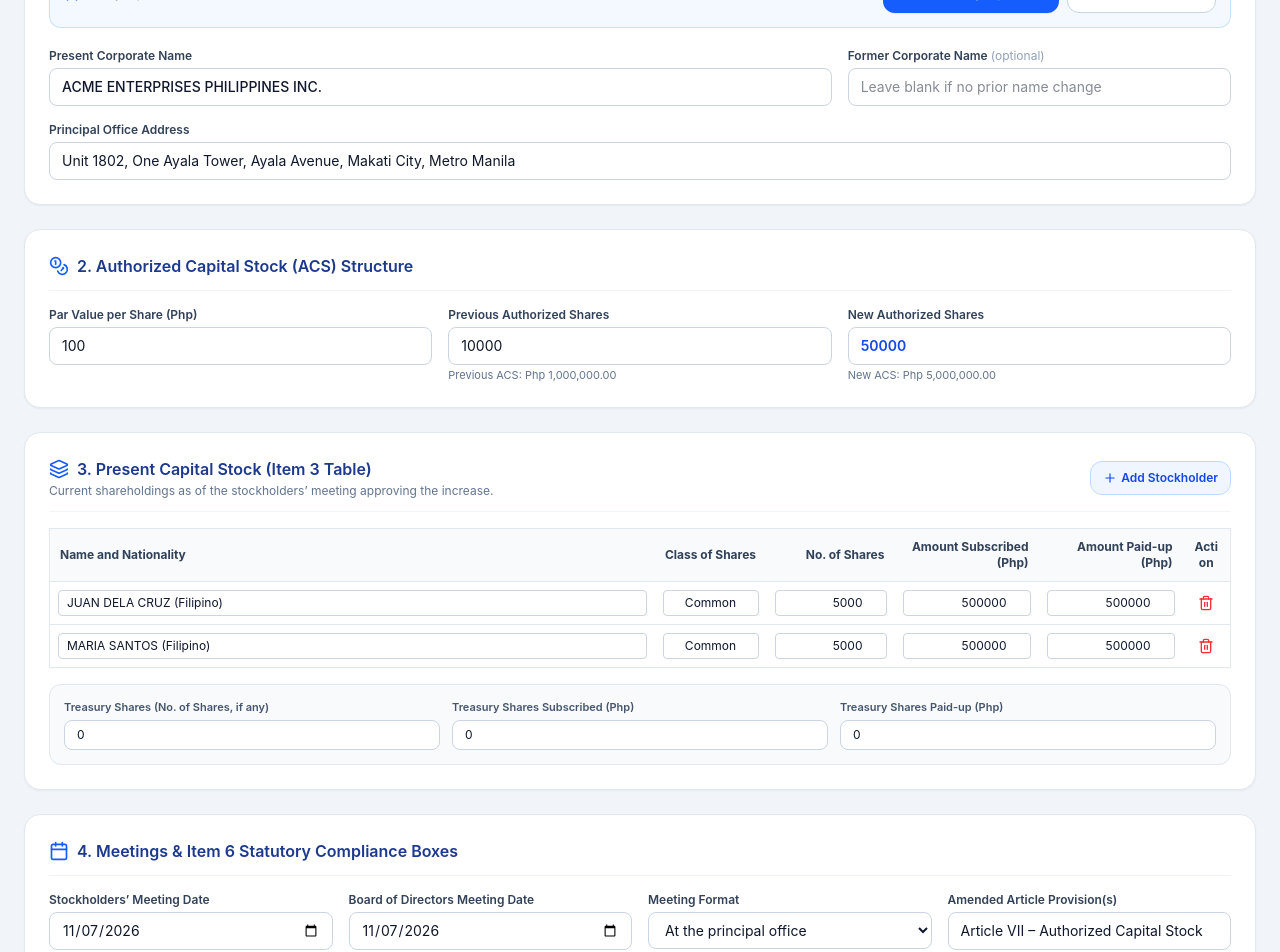
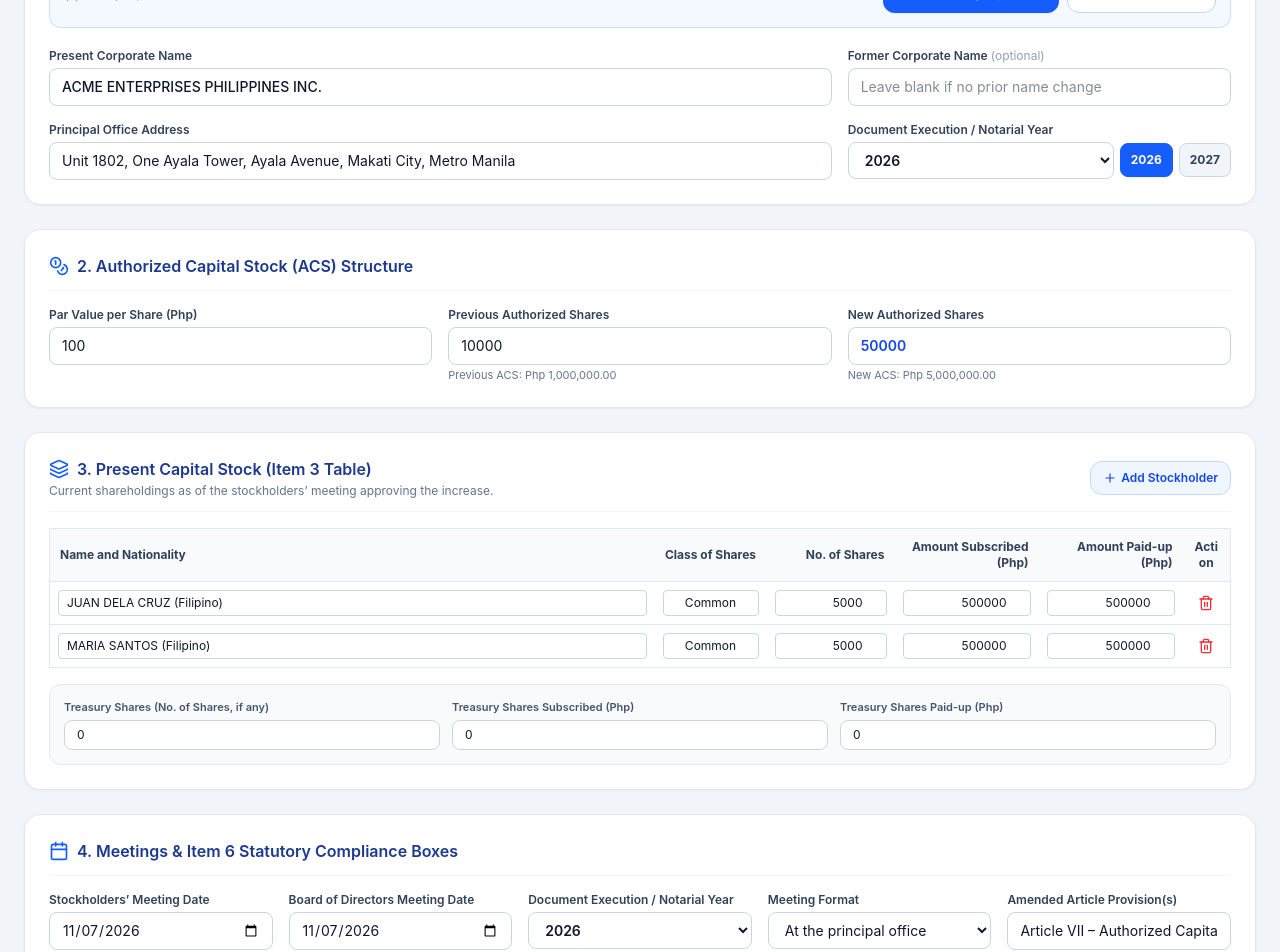
Before and after one commit to janssenbel/my-sec-increase.ai, a React (Vite) app: page / in a window 1280 px wide. Shown: the part 340-1292 px from the top of the page. Built offline with nearby package versions, Linux system fonts and the light colour scheme.

Commit message:
feat: add customizable execution year for documents
Allow users to select a specific document execution and notarial year instead of defaulting to the current year. Updates UI components and export utilities to incorporate this field.

```diff
--- a/src/App.tsx
+++ b/src/App.tsx
@@ -896,7 +896,7 @@ export default function App() {
                   />
                 </div>
 
-                <div className="lg:col-span-3">
+                <div className="lg:col-span-2">
                   <label className="block text-xs font-semibold text-slate-700 mb-1">
                     Principal Office Address
                   </label>
@@ -907,6 +907,46 @@ export default function App() {
                     className="w-full px-3 py-2 text-sm border border-slate-300 rounded-lg focus:outline-none focus:ring-2 focus:ring-blue-500"
                     placeholder="Unit, Building, Street, Barangay, City, Province"
                   />
+                </div>
+
+                <div>
+                  <label className="block text-xs font-semibold text-slate-700 mb-1">
+                    Document Execution / Notarial Year
+                  </label>
+                  <div className="flex items-center gap-1.5">
+                    <select
+                      aria-label="Document Execution Year"
+                      value={formData.execYear || String(new Date().getFullYear())}
+                      onChange={e => updateField('execYear', e.target.value)}
+                      className="flex-1 px-3 py-2 text-sm font-semibold border border-slate-300 rounded-lg focus:outline-none focus:ring-2 focus:ring-blue-500"
+                    >
+                      <option value="2025">2025</option>
+                      <option value="2026">2026</option>
+                      <option value="2027">2027</option>
+                      <option value="2028">2028</option>
+                      <option value="2029">2029</option>
+                      <option value="2030">2030</option>
+                      <option value="____">Blank (____)</option>
+                    </select>
+                    {(['2026', '2027'] as const).map(yr => {
+                      const currentYr = formData.execYear || String(new Date().getFullYear());
+                      const isActive = currentYr === yr;
+                      return (
+                        <button
+                          key={yr}
+                          type="button"
+                          onClick={() => updateField('execYear', yr)}
+                          className={`px-2.5 py-2 text-xs font-bold rounded-lg border transition-colors shrink-0 ${
+                            isActive
+                              ? 'bg-blue-600 text-white border-blue-600 shadow-2xs'
+                              : 'bg-slate-100 dark:bg-slate-800 text-slate-700 dark:text-slate-300 border-slate-300 dark:border-slate-700 hover:bg-slate-200 dark:hover:bg-slate-700'
+                          }`}
+                        >
+                          {yr}
+                        </button>
+                      );
+                    })}
+                  </div>
                 </div>
               </div>
             </section>
@@ -1250,7 +1290,7 @@ export default function App() {
                 <span>4. Meetings &amp; Item 6 Statutory Compliance Boxes</span>
               </div>
 
-              <div className="grid grid-cols-1 md:grid-cols-2 lg:grid-cols-4 gap-4 mb-5">
+              <div className="grid grid-cols-1 md:grid-cols-2 lg:grid-cols-5 gap-4 mb-5">
                 <div>
                   <label className="block text-xs font-semibold text-slate-700 dark:text-slate-300 mb-1">
                     Stockholders&rsquo; Meeting Date
@@ -1273,6 +1313,26 @@ export default function App() {
                     onChange={e => updateField('bodMeetingDate', e.target.value)}
                     className="w-full px-3 py-2 text-sm border border-slate-300 rounded-lg focus:outline-none focus:ring-2 focus:ring-blue-500"
                   />
+                </div>
+
+                <div>
+                  <label className="block text-xs font-semibold text-slate-700 dark:text-slate-300 mb-1">
+                    Document Execution / Notarial Year
+                  </label>
+                  <select
+                    aria-label="Document Execution Year"
+                    value={formData.execYear || String(new Date().getFullYear())}
+                    onChange={e => updateField('execYear', e.target.value)}
+                    className="w-full px-3 py-2 text-sm font-semibold border border-slate-300 rounded-lg focus:outline-none focus:ring-2 focus:ring-blue-500"
+                  >
+                    <option value="2025">2025</option>
+                    <option value="2026">2026</option>
+                    <option value="2027">2027</option>
+                    <option value="2028">2028</option>
+                    <option value="2029">2029</option>
+                    <option value="2030">2030</option>
+                    <option value="____">Blank (____)</option>
+                  </select>
                 </div>
 
                 <div>
@@ -2291,11 +2351,26 @@ export default function App() {
           {/* Top Control Bar for Preview */}
           <div className="bg-slate-800 text-white p-3 rounded-2xl mb-4 sm:mb-6 space-y-2.5 text-xs print:hidden no-print">
             <div className="flex flex-wrap items-center justify-between gap-2.5">
-              <div className="flex items-center gap-2">
+              <div className="flex flex-wrap items-center gap-2.5">
                 <span className="font-semibold text-slate-100">A4 Document Preview</span>
-                <span className="hidden sm:inline text-slate-400">
-                  &bull; Separate A4 PDF &amp; Word Files Packaged in ZIP
-                </span>
+                <div className="flex items-center gap-1.5 bg-slate-900/80 border border-slate-700 px-2.5 py-1 rounded-xl">
+                  <Calendar className="w-3.5 h-3.5 text-blue-400 shrink-0" />
+                  <span className="text-slate-300 font-medium">Document Year:</span>
+                  <select
+                    aria-label="Document Year in Preview"
+                    value={formData.execYear || String(new Date().getFullYear())}
+                    onChange={e => updateField('execYear', e.target.value)}
+                    className="bg-slate-800 text-white font-bold px-2 py-0.5 rounded border border-slate-600 focus:outline-none focus:ring-1 focus:ring-blue-400 text-xs"
+                  >
+                    <option value="2025">2025</option>
+                    <option value="2026">2026</option>
+                    <option value="2027">2027</option>
+                    <option value="2028">2028</option>
+                    <option value="2029">2029</option>
+                    <option value="2030">2030</option>
+                    <option value="____">Blank (____)</option>
+                  </select>
+                </div>
               </div>
               <div className="flex flex-wrap items-center gap-2 w-full sm:w-auto justify-between sm:justify-end">
                 <button
--- a/src/components/DocumentRenderer.tsx
+++ b/src/components/DocumentRenderer.tsx
@@ -113,8 +113,11 @@ export const DocumentRenderer: React.FC<DocumentRendererProps> = ({
   const newAcs = newShares * par;
   const increase = newAcs - oldAcs;
 
-  // Series Year
-  const execYear = new Date().getFullYear();
+  // Series / Execution Year
+  const execYear =
+    data.execYear !== undefined && String(data.execYear).trim() !== ''
+      ? String(data.execYear).trim()
+      : String(new Date().getFullYear());
 
   const shMeetingDateStr = data.shMeetingDate
     ? new Date(data.shMeetingDate).toLocaleDateString('en-US', {
--- a/src/types.ts
+++ b/src/types.ts
@@ -43,6 +43,7 @@ export interface SecFormData {
   principalAddress: string;
   execCity: string;
   execDate: string;
+  execYear?: string;
 
   // 2. Capital Stock Details
   parValue: number;
--- a/src/utils/initialData.ts
+++ b/src/utils/initialData.ts
@@ -6,6 +6,7 @@ export const initialFormData: SecFormData = {
   principalAddress: 'Unit 1802, One Ayala Tower, Ayala Avenue, Makati City, Metro Manila',
   execCity: '',
   execDate: '',
+  execYear: String(new Date().getFullYear()),
 
   parValue: 100.0,
   oldShares: 10000,
@@ -109,6 +110,7 @@ export function createBlankFormData(): SecFormData {
     principalAddress: '',
     execCity: '',
     execDate: '',
+    execYear: String(new Date().getFullYear()),
 
     parValue: 100.0,
     oldShares: 0,
--- a/src/utils/pdfExport.ts
+++ b/src/utils/pdfExport.ts
@@ -227,7 +227,7 @@ function drawVenueBlock(doc: jsPDF, currentY: number, bracketChar: ')' | ']' = '
   return y + 7;
 }
 
-function drawNotaryBlock(doc: jsPDF, currentY: number, execYear: number): number {
+function drawNotaryBlock(doc: jsPDF, currentY: number, execYear: string | number): number {
   let y = ensureSpace(doc, currentY, 28);
   y += 4;
   doc.setFont('times', 'bold');
@@ -310,7 +310,10 @@ export function generateSeparatePdfs(data: SecFormData): GeneratedPdfDoc[] {
   const oldAcs = oldShares * par;
   const newAcs = newShares * par;
   const increase = newAcs - oldAcs;
-  const execYear = new Date().getFullYear();
+  const execYear =
+    data.execYear !== undefined && String(data.execYear).trim() !== ''
+      ? String(data.execYear).trim()
+      : String(new Date().getFullYear());
 
   const shMeetingDateStr = data.shMeetingDate
     ? new Date(data.shMeetingDate).toLocaleDateString('en-US', {
--- a/src/utils/wordExport.ts
+++ b/src/utils/wordExport.ts
@@ -105,7 +105,10 @@ export function generateSeparateWordDocs(data: SecFormData): GeneratedWordDoc[]
   const newAcs = newShares * par;
   const increase = newAcs - oldAcs;
 
-  const execYear = new Date().getFullYear();
+  const execYear =
+    data.execYear !== undefined && String(data.execYear).trim() !== ''
+      ? String(data.execYear).trim()
+      : String(new Date().getFullYear());
 
   const shMeetingDateStr = data.shMeetingDate
     ? new Date(data.shMeetingDate).toLocaleDateString('en-US', {
```
